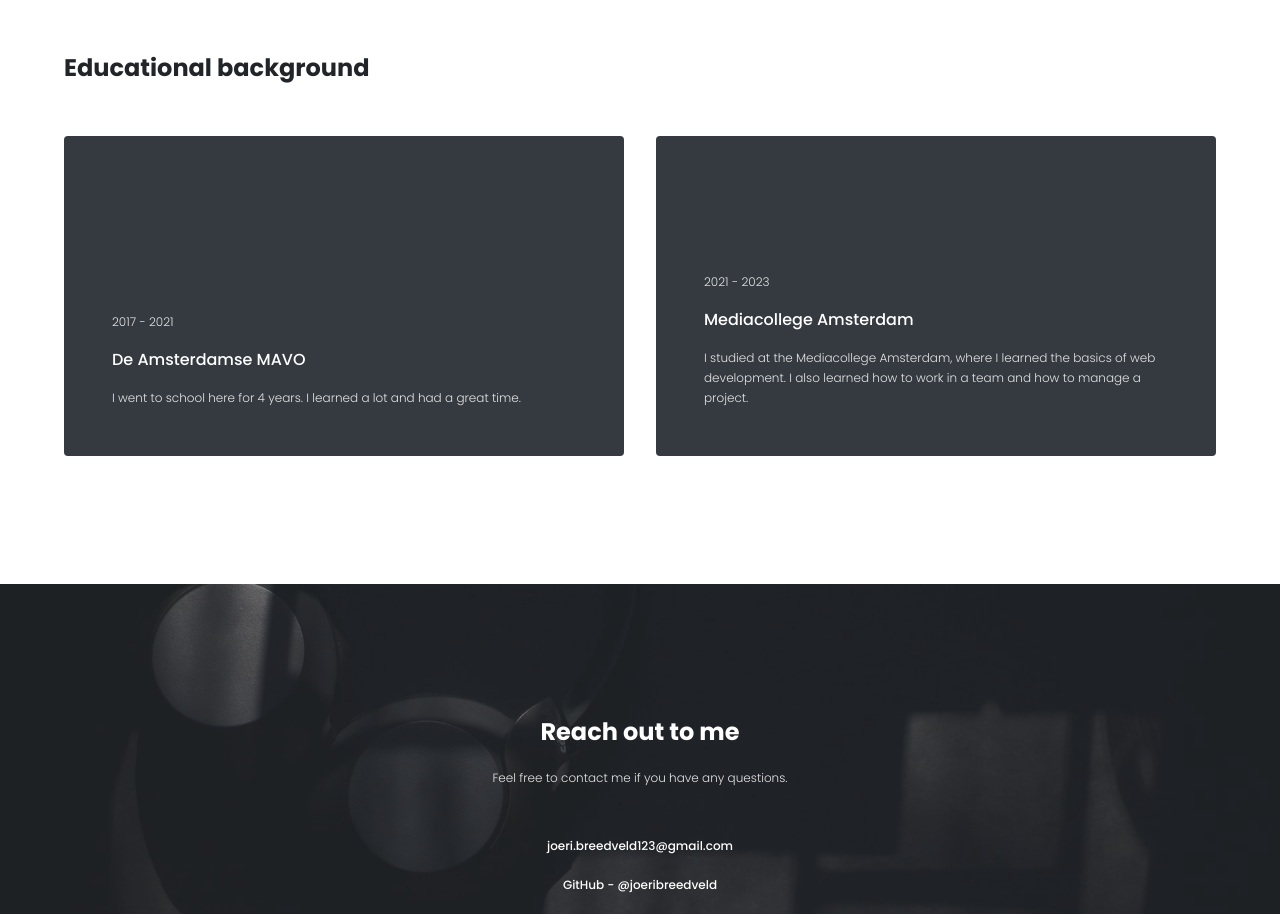
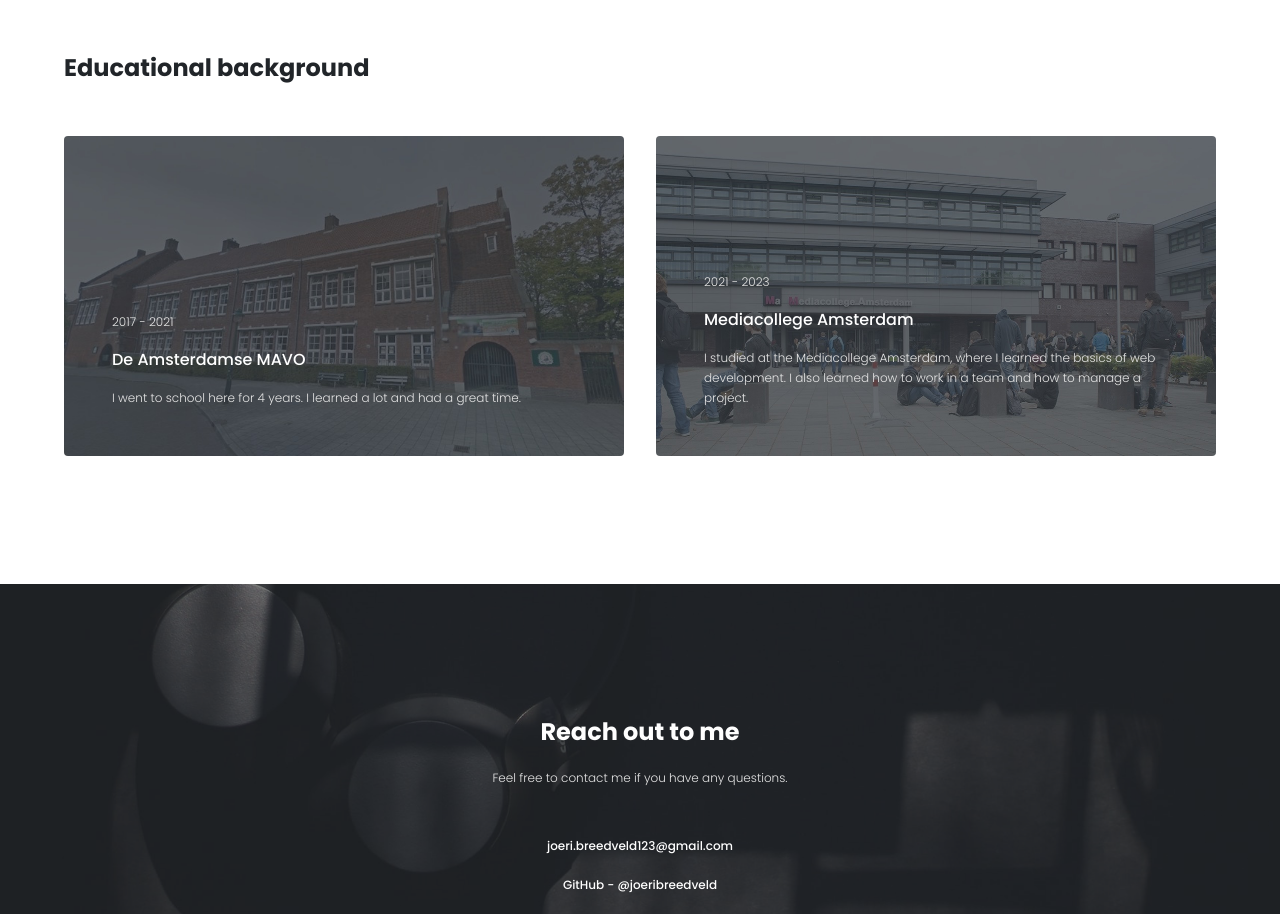
Before and after one commit to joeribreedveld/portfolio-website-v6, a Next.js app: page / in a window 1280 px wide. Shown: the part 2140-3054 px from the top of the page. Built offline with nearby package versions, Linux system fonts and the light colour scheme.

Commit message:
feat(education): get education images and use in component

```diff
--- a/public/data/education.json
+++ b/public/data/education.json
@@ -3,14 +3,14 @@
     "id": 1,
     "title": "De Amsterdamse MAVO",
     "description": "I went to school here for 4 years. I learned a lot and had a great time.",
-    "image": "/img/education/dam.jpg",
+    "img": "/img/education/dam.jpg",
     "date": "2017 - 2021"
   },
   {
     "id": 2,
     "title": "Mediacollege Amsterdam",
     "description": "I studied at the Mediacollege Amsterdam, where I learned the basics of web development. I also learned how to work in a team and how to manage a project.",
-    "image": "/img/education/ma.jpg",
+    "img": "/img/education/ma.jpg",
     "date": "2021 - 2023"
   }
 ]
--- a/src/components/sections/Education/Education.tsx
+++ b/src/components/sections/Education/Education.tsx
@@ -1,6 +1,7 @@
 // Imports
 import { IEducationItemProps } from "./Education.types";
 import education from "../../../../public/data/education.json";
+import classNames from "classnames";
 
 // Functions
 const Education = () => (
@@ -12,7 +13,7 @@
           title={educationItem.title}
           date={educationItem.date}
           description={educationItem.description}
-          // img={educationItem.img}
+          img={educationItem.img}
           key={educationItem.id}
         />
       ))}
@@ -26,7 +27,10 @@
   description,
   img,
 }: IEducationItemProps) => (
-  <li className="h-[20rem] rounded bg-[#343A40] p-12 lg:w-1/2">
+  <li
+    className="h-[20rem] rounded bg-cover bg-center p-12 lg:w-1/2"
+    style={{ backgroundImage: `url(${img})` }}
+  >
     <article className="flex h-full flex-col justify-end gap-4">
       <p className="text-xs font-light text-[#E5E5E5]">{date}</p>
       <h4 className="font-medium text-white">{title}</h4>
--- a/src/components/sections/Education/Education.types.ts
+++ b/src/components/sections/Education/Education.types.ts
@@ -1,7 +1,7 @@
 // Interfaces
 interface IEducationItemProps {
   title: string;
-  img?: string;
+  img: string;
   description: string;
   date: string;
 }
```
Also changed, not shown: public/img/education/dam.jpg (added), public/img/education/ma.jpg (added).
